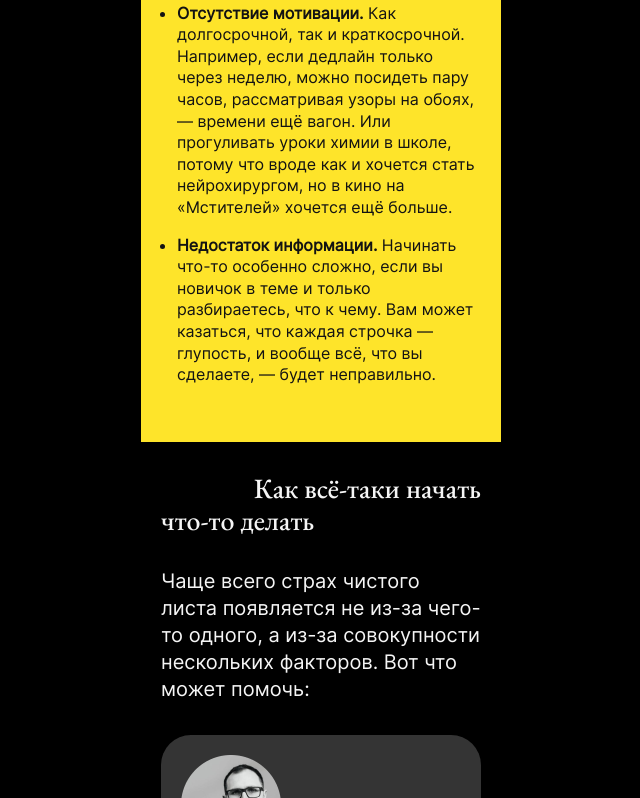
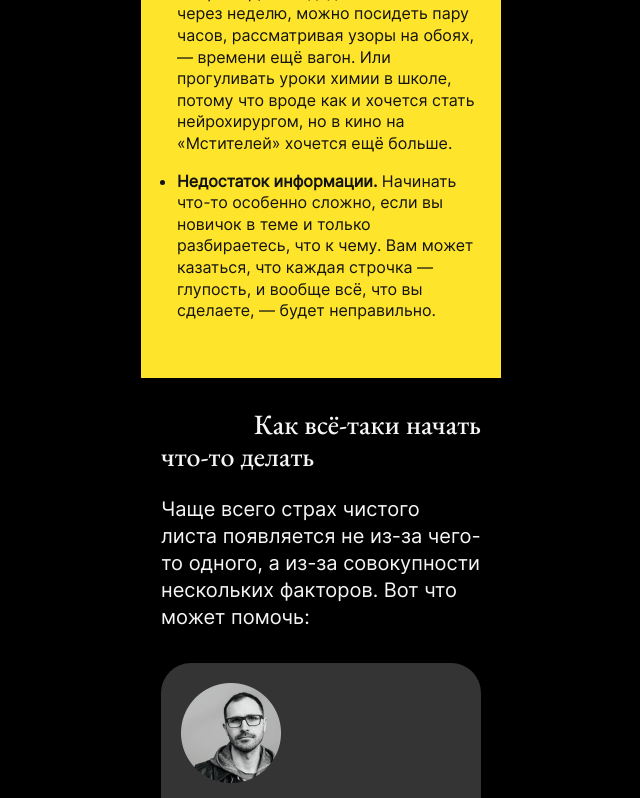
Before and after one commit to dssmeister/s-chistogo-lista, a plain HTML site: page index.html in a window 1280 px wide. Shown: the part 2002-2800 px from the top of the page, without its empty margins (319-959 px from the left). Drawn offline with Linux system fonts and the light colour scheme.

Commit message:
Add files via upload

```diff
--- a/index.html
+++ b/index.html
@@ -92,13 +92,15 @@
 
 <section class="black-content">
 
-    <p class="black-content-title txt-right c-f5f5f5">
-    Как всё-таки начать
-    </p>
+	<div class="black-content-title">
+        <p class="txt-right c-f5f5f5">
+        Как всё-таки начать
+        </p>
 
-    <p class="black-content-title txt-left c-f5f5f5">
-    что-то делать
-    </p>
+        <p class="txt-left c-f5f5f5">
+        что-то делать
+        </p>
+    </div>
 
     <p class="black-content-txt c-f5f5f5 f-s-20">
     Чаще всего страх чистого листа появляется не из-за чего-то одного, а из-за совокупности нескольких факторов. Вот что может помочь:
--- a/styles/style.css
+++ b/styles/style.css
@@ -151,12 +151,13 @@ body {
 	weight: 500;
 	font-size: 28px;
 	line-height: 32.2px;
+	padding-bottom:24px;
 }
 
 .black-content-txt{
 	weight: 400;
 	line-height: 27px;
-	padding: 32px 0px;
+
 }
 
 .yellow-content{
@@ -197,7 +198,7 @@ body {
 .round-block{
 	border-radius: 30px;
 	padding: 20px;
-	margin-bottom: 32px;
+	margin-top: 32px;
 }
 
 .round-block img{
@@ -226,6 +227,7 @@ body {
 	font-family: Inter_r;
 	weight: 400;
 	line-height: 21.6px;
+	margin-top: 23px;
 }
 
 .footer-left{
```
